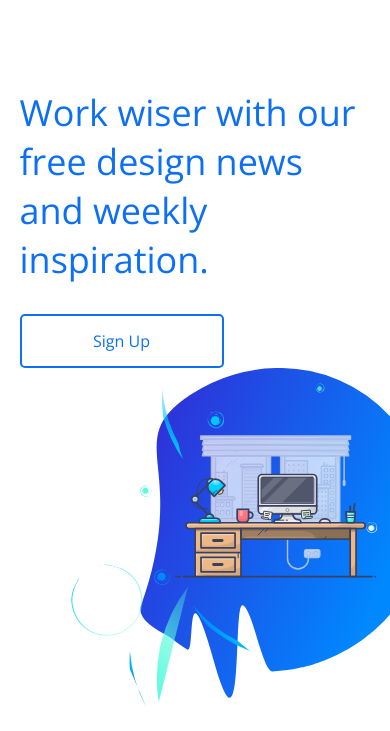
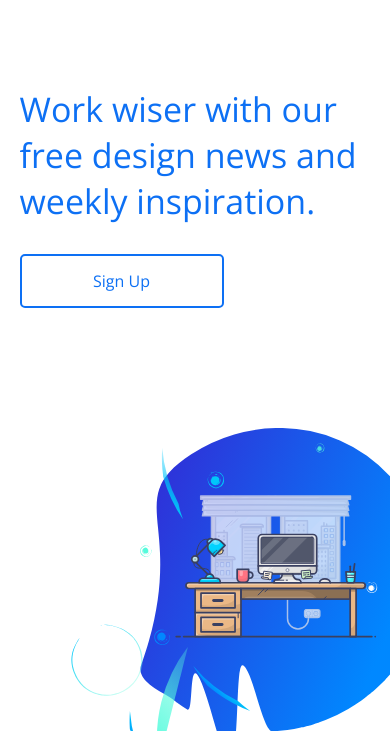
Before and after one commit to yonathant/desnews, a plain HTML site: page index.html in a window 390 px wide. Shown: the part 113-844 px from the top of the page. Drawn offline with nearby package versions, Linux system fonts and the light colour scheme.

Commit message:
Add files via upload

```diff
--- a/styles.css
+++ b/styles.css
@@ -14,7 +14,7 @@ body {
  width: 100%;
 }
 h1 {
- font-size: 36px;
+ font-size: 34px;
  font-weight: 300;
  color: #0D70F4;
 }
@@ -214,8 +214,11 @@ footer p {
 
 @media only screen and (max-width: 600px) {
  header {
-  height: 820px;
-  min-height: 820px;
+  height: 880px;
+  min-height: 880px;
+ }
+ nav a:nth-child(2){
+  display: none;
  }
  header h1 {
   margin: 1em 0 0 0;
```
